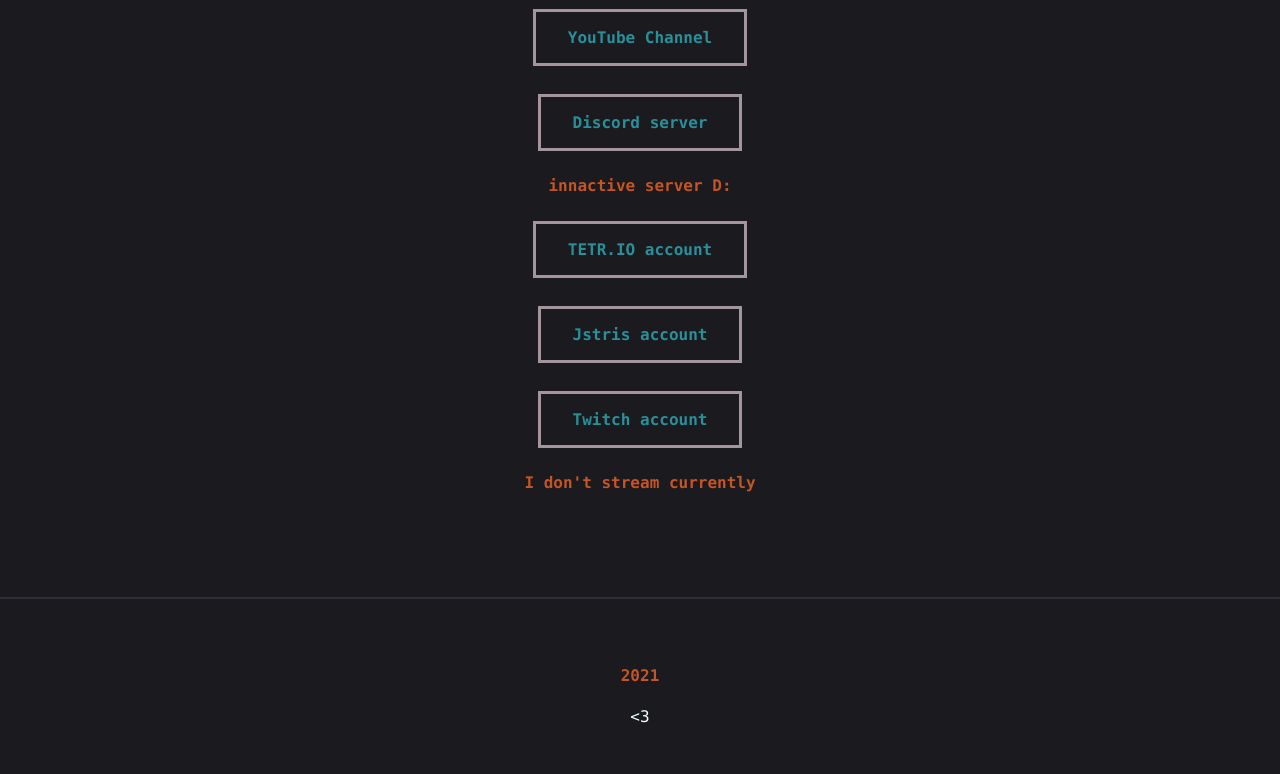
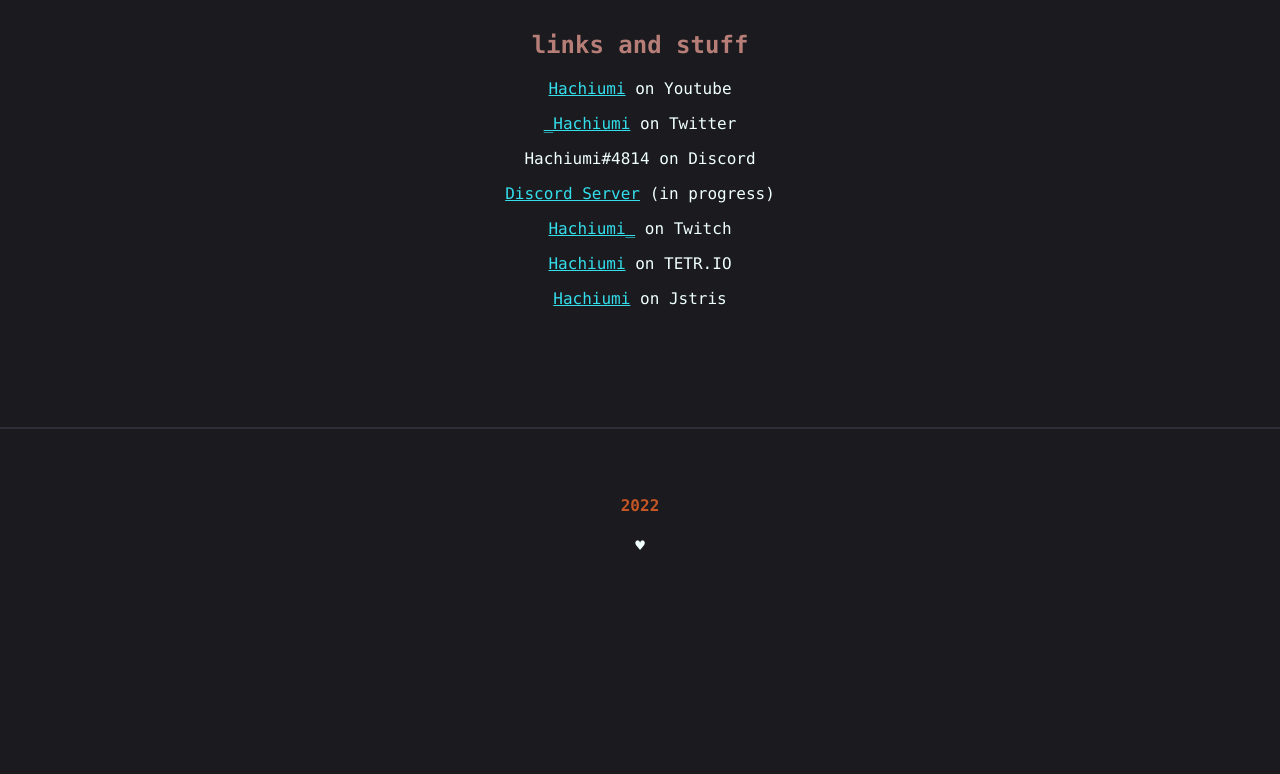
Before and after one commit to Hachiumi/hachiumi.github.io, a plain HTML site: page index.html in a window 1280 px wide. Shown: the part 662-1436 px from the top of the page. After the commit the page ends 1252 px from the top, so only its background shows below. Drawn offline with Linux system fonts and the light colour scheme; a script that the page names is missing.

Commit message:
Update index.html

```diff
--- a/index.html
+++ b/index.html
@@ -9,34 +9,44 @@
   </head>
   <body>
 <br>
+
     <img src="IA.png" alt="avatar" style="border-radius: 50%;width:300px;height:300px;">
-    <br>
-    <h1>hallo! :3</h1>
-    <br>
-    <h2>I liek to play Tetris games such as <a href="https://ch.tetr.io/u/hachiumi" target="_blank">TETR.IO</a> & <a href="https://jstris.jezevec10.com/u/Hachiumi" target="_blank">Jstris</a>.</h2>
-    <h3>Maybe I even do other stuff too :D</h3>
+
+<br><br>
+
+    <h1 class="hi">hi there! <3</h1>
+
 <br>
 <hr color="#2e2e36">
 <br>
-    <h1>links to my stuff i guess</h1>
-    <h2><a class= "link" href="https://www.youtube.com/channel/UCKz9QAc12TSnVOC1bCATYJA/about" >YouTube Channel</a><h2>
-    <h2><a class= "link"  href="https://discord.gg/MhwMy2TgXm">Discord server</a><h4> innactive server D:</h4><h2>
-    <h2><a class= "link"  href="https://ch.tetr.io/u/hachiumi">TETR.IO account</a></h2>
-    <h2><a class= "link"  href="https://jstris.jezevec10.com/u/Hachiumi">Jstris account</a></h2>
-    <!--<h2><a class= "link"  href="https://twitter.com/_hachiumi">Twitter account</a></h2>-->
-    <h2><a class= "link"  href="https://www.twitch.tv/hachiumi_">Twitch account</a><h4>I don't stream currently</h4></h2>
-    <br>
-    <br>
-    <br>
-    <br
+
+    <h2>about</h2>
+    <p>I play <a href="https://ch.tetr.io/u/hachiumi" target="_blank">TETR.IO</a> & <a href="https://jstris.jezevec10.com/u/Hachiumi" target="_blank">Jstris</a> as well as other Tetris related games</p>
+    <p>I'm mostly known for my <a href="https://www.youtube.com/channel/UCKz9QAc12TSnVOC1bCATYJA" target="_blank">youtube channel</a> and blitz/ultra looping</p>
+
 <br>
 <hr color="#2e2e36">
 <br>
-    <br>
-    <h4>2021</h4>
-    <p><3</p>
-    <br>
-    <p><a class= "hiddenlink"  href="https://harddrop.com/wiki/H_Cannon">h</a><p>
+
+    <h2>links and stuff</h2>
+    <!-- youtube --><p><a href="https://www.youtube.com/channel/UCKz9QAc12TSnVOC1bCATYJA" >Hachiumi</a> on Youtube</p>
+    <!-- twiter  --><p><a href="https://twitter.com/_hachiumi">_Hachiumi</a> on Twitter</p>
+    <!-- Discord --><p>Hachiumi#4814 on Discord</p>
+    <!-- server  --><p><a href="https://discord.gg/MhwMy2TgXm" class="server">Discord Server</a> (in progress)</p>
+      <!-- <p><a href="https://discord.gg/MhwMy2TgXm">Discord Server</a></p> -->
+    <!-- twitch  --><p><a href="https://www.twitch.tv/hachiumi_">Hachiumi_</a> on Twitch</p>
+
+    <!-- tetrio  --><p><a href="https://ch.tetr.io/u/hachiumi">Hachiumi</a> on TETR.IO</p>
+    <!-- jstris  --><p><a href="https://jstris.jezevec10.com/u/Hachiumi">Hachiumi</a> on Jstris</p>
+
+
+<br><br><br><br><br>
+<hr color="#2e2e36">
+
+
+<br><br>
+    <h4>2022</h4>
+    <p>♥</p>
 <br>
 
     <script src="script.js"></script>
```
Lines whose indentation alone changed are shown as unchanged.
